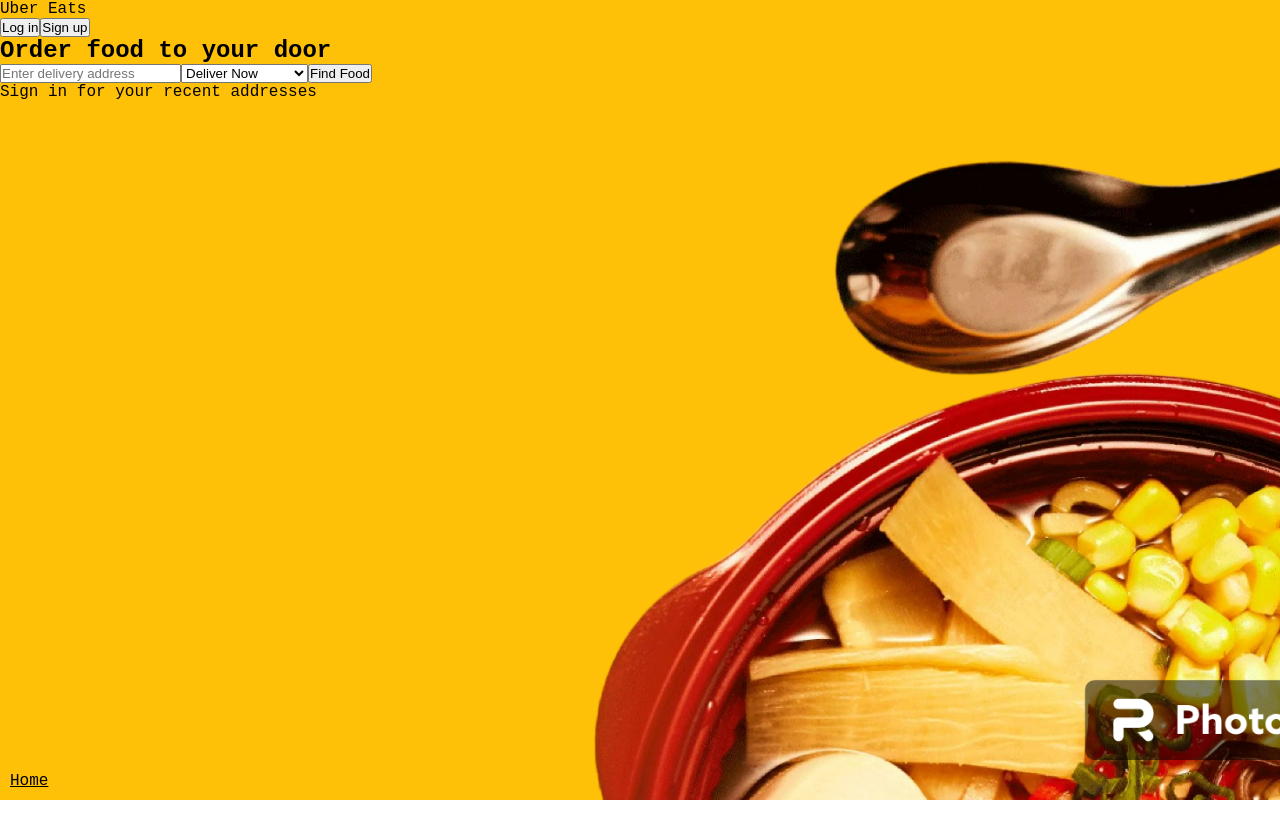
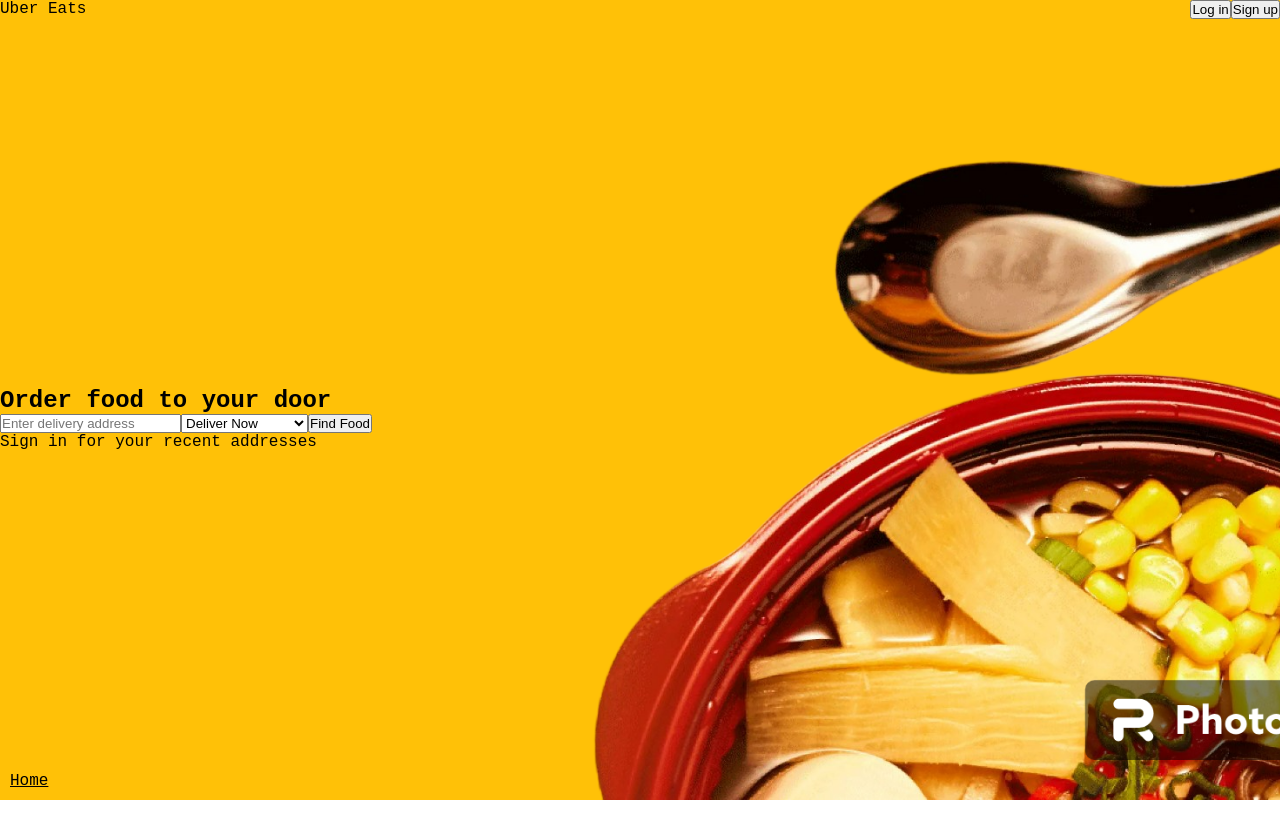
Before and after one commit to paulg44/frontend_recreations, a React (Create React App) app in the folder my-app/: page /UberEats in a window 1280 px wide. Built offline with nearby package versions, Linux system fonts and the light colour scheme; a web font is replaced by a local one.

Commit message:
start css uber eats, trying to find correct fonts

```diff
--- /dev/null
+++ b/my-app/src/Sites/UberEats/UberEatsRecreate.css
@@ -0,0 +1,11 @@
+nav {
+  display: flex;
+  justify-content: space-between;
+}
+
+.mainSection {
+  height: 100vh;
+  display: flex;
+  flex-direction: column;
+  justify-content: center;
+}
--- a/my-app/src/Sites/UberEats/UberEatsRecreate.tsx
+++ b/my-app/src/Sites/UberEats/UberEatsRecreate.tsx
@@ -1,5 +1,6 @@
 // Component for uber eats recreation
 import uberEatsImage from "../../IMG/ubereats_homepage-PhotoRoom.png";
+import "./UberEatsRecreate.css";
 
 function UberEatsRecreate() {
   return (
```
